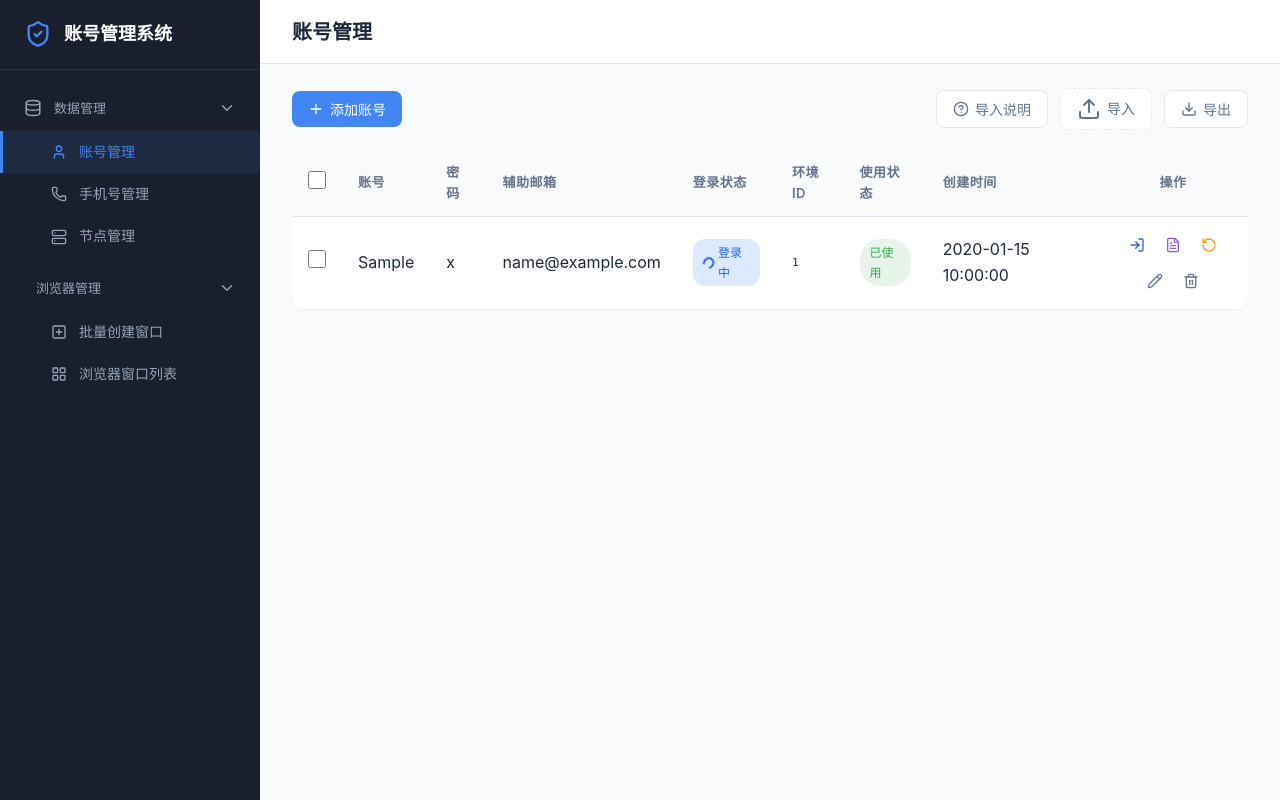
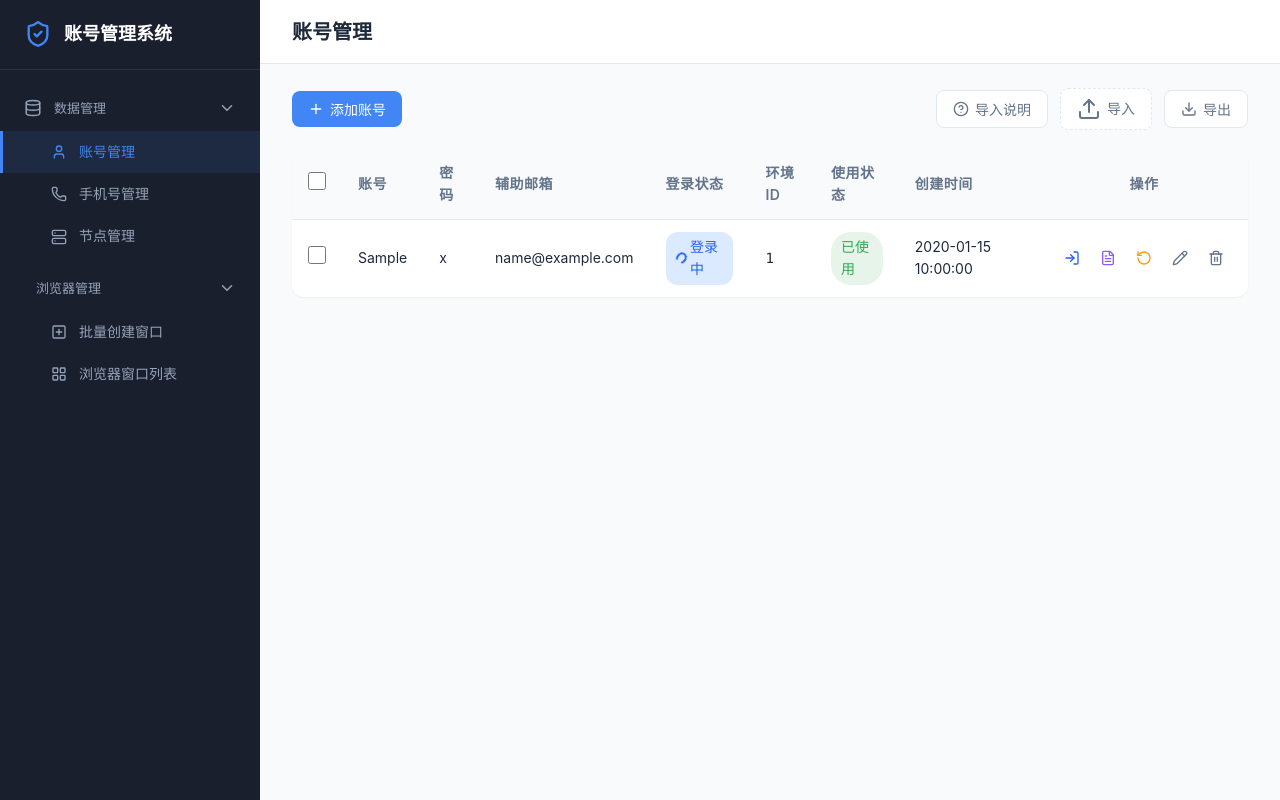
Before and after one commit to lijiabaozhenshuai/GoogleAccountManagement, a Flask app: page / in a window 1280 px wide. Run offline with Flask 3, Linux system fonts and the light colour scheme; tables that the repository leaves empty hold one stand-in row (values such as "Sample post").

Commit message:
更新账号总表的排版

```diff
--- a/static/css/style.css
+++ b/static/css/style.css
@@ -313,12 +313,12 @@ body {
     padding: 12px 16px;
     text-align: left;
     border-bottom: 1px solid var(--border-color);
+    font-size: 14px;
 }
 
 .data-table th {
     background: var(--bg-color);
     font-weight: 600;
-    font-size: 13px;
     color: var(--text-secondary);
     text-transform: uppercase;
     letter-spacing: 0.5px;
@@ -338,7 +338,7 @@ body {
 }
 
 .data-table .actions-cell {
-    width: 150px;
+    width: 200px;
     text-align: center;
 }
 
@@ -349,7 +349,7 @@ body {
     gap: 4px;
     padding: 4px 10px;
     border-radius: 20px;
-    font-size: 12px;
+    font-size: 14px;
     font-weight: 500;
 }
 
--- a/templates/accounts.html
+++ b/templates/accounts.html
@@ -104,7 +104,7 @@
         gap: 4px;
         padding: 4px 10px;
         border-radius: 12px;
-        font-size: 12px;
+        font-size: 14px;
         font-weight: 500;
     }
     .login-status-tag.not_logged { background: #f3f4f6; color: #6b7280; }
@@ -118,7 +118,7 @@
 
     .env-id-cell {
         font-family: 'Monaco', 'Menlo', 'Consolas', monospace;
-        font-size: 11px;
+        font-size: 14px;
         color: var(--text-muted);
         max-width: 120px;
         overflow: hidden;
@@ -130,7 +130,7 @@
         display: flex;
         gap: 4px;
         justify-content: center;
-        flex-wrap: wrap;
+        flex-wrap: nowrap;
     }
 
     .action-btn.login { color: #2563eb; }
@@ -150,7 +150,7 @@
         gap: 12px;
         padding: 12px;
         border-bottom: 1px solid var(--border-color);
-        font-size: 13px;
+        font-size: 14px;
     }
 
     .log-item:last-child {
@@ -160,14 +160,14 @@
     .log-time {
         color: var(--text-muted);
         white-space: nowrap;
-        font-size: 12px;
+        font-size: 14px;
     }
 
     .log-status {
         display: inline-block;
         padding: 2px 8px;
         border-radius: 10px;
-        font-size: 11px;
+        font-size: 14px;
         font-weight: 500;
     }
 
```
